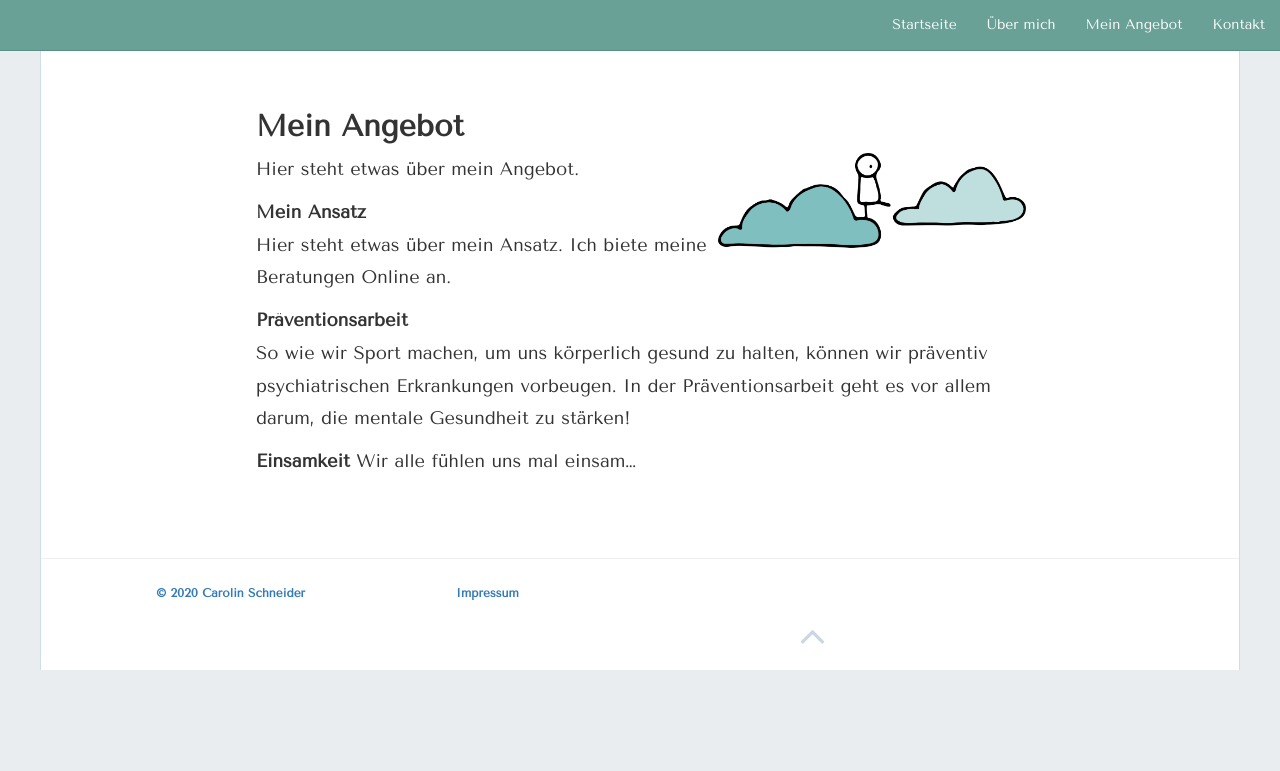
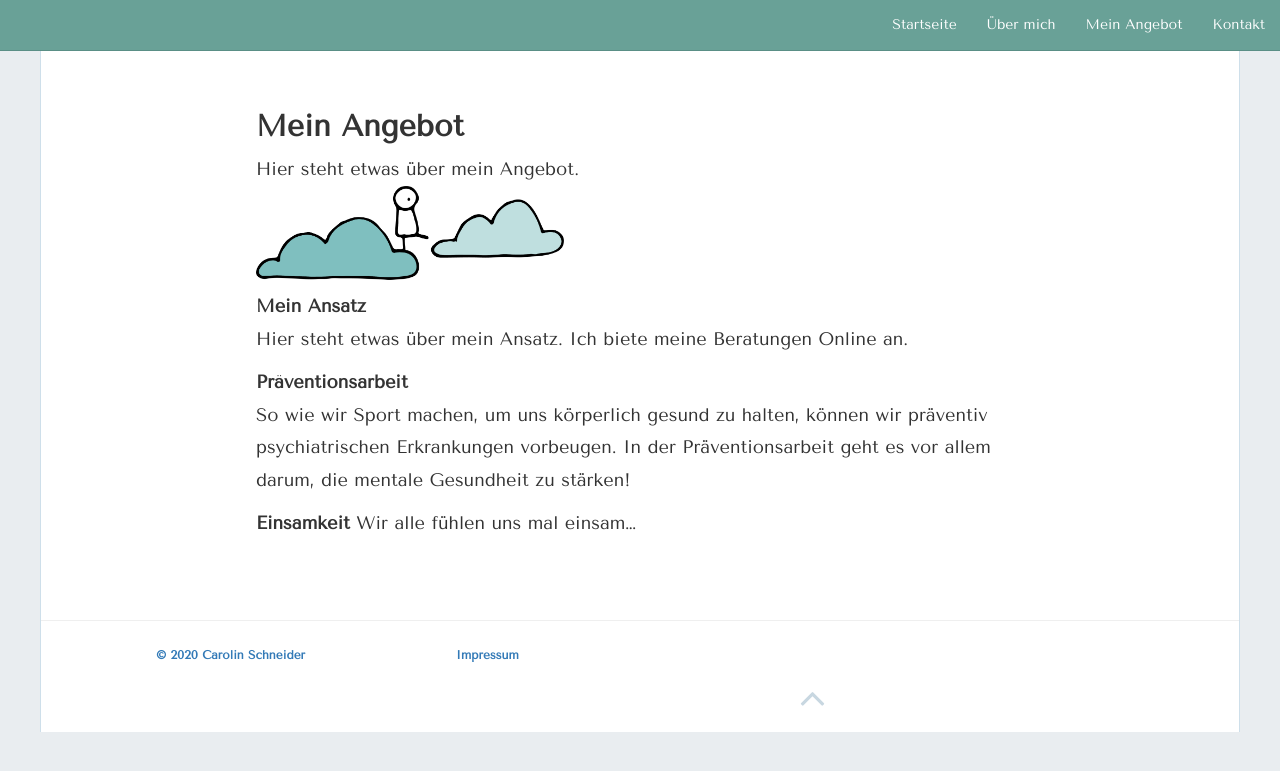
Before and after one commit to carolinschneider/carolinschneider.github.io, a Jekyll site: the page built from angebot.md, in a window 1280 px wide. Shown: the top 771 px of the page. Built offline with Jekyll 4.4.1, drawn with Linux system fonts in a browser that asks for light colours; nearby versions of some CDN libraries.

Commit message:
Update angebot.md

```diff
--- a/angebot.md
+++ b/angebot.md
@@ -5,8 +5,8 @@
 ---
 
 ## Mein Angebot <br>
-Hier steht etwas über mein Angebot.
-<img src="https://raw.githubusercontent.com/carolinschneider/carolinschneider.github.io/master/img/Angebot.png" alt="" style="float:right;width:40%;">
+Hier steht etwas über mein Angebot. <br>
+<img src="https://raw.githubusercontent.com/carolinschneider/carolinschneider.github.io/master/img/Angebot.png" alt="" style="float:center;width:40%;">
 
 **Mein Ansatz** <br>
 Hier steht etwas über mein Ansatz. Ich biete meine Beratungen Online an.
```
